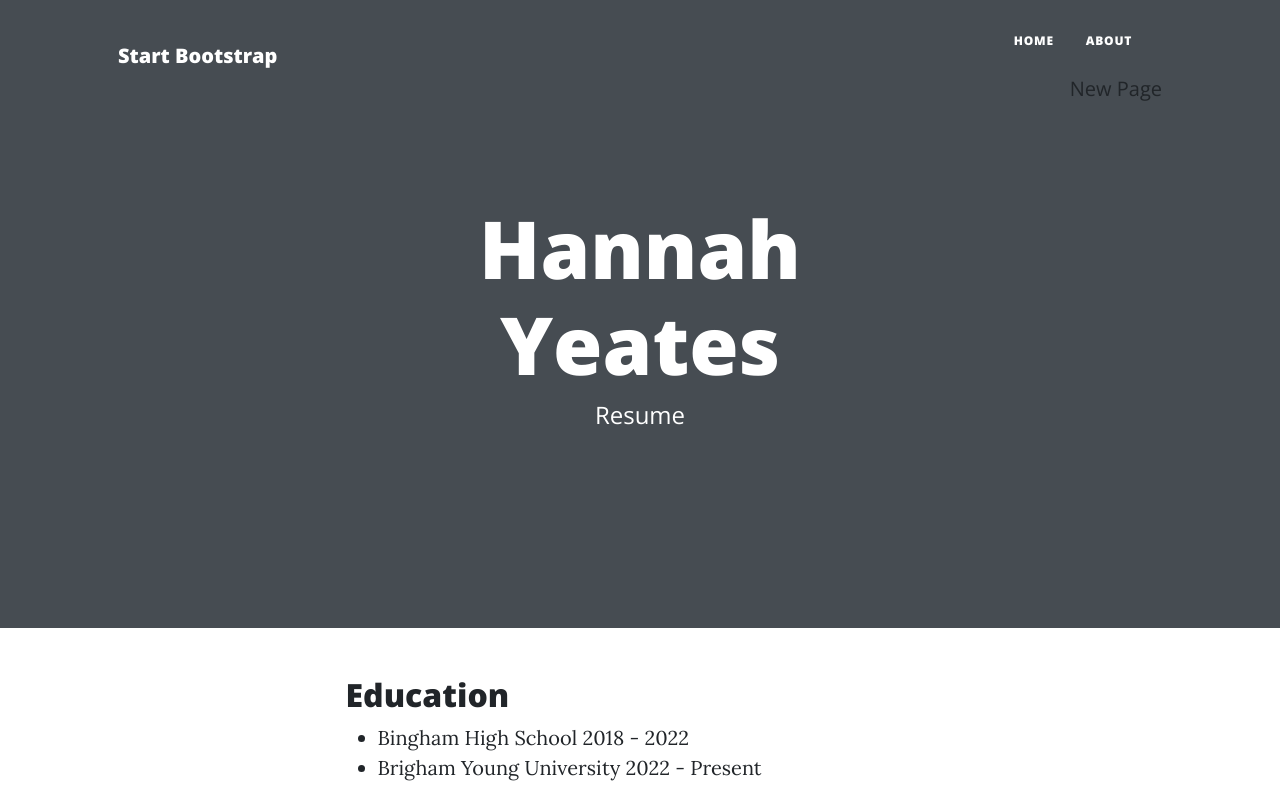
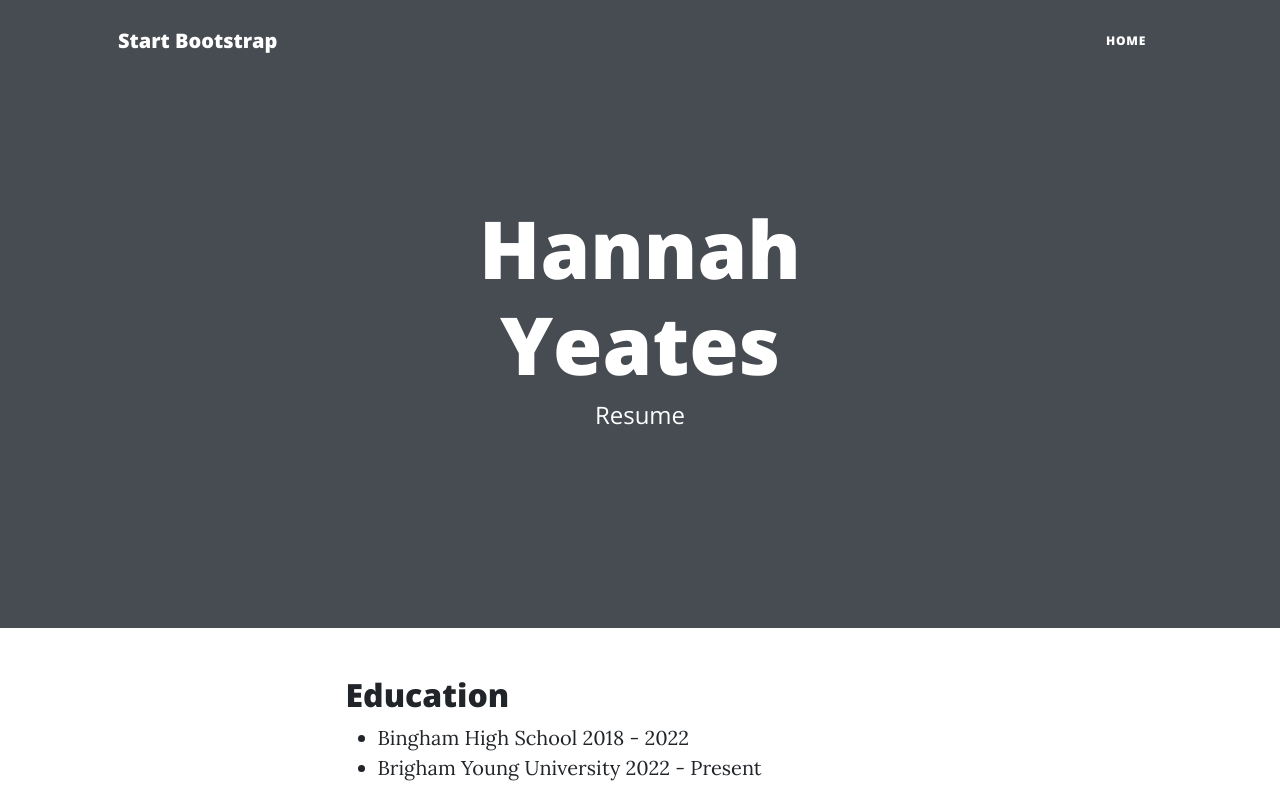
Before and after one commit to hanyeates/IS201, a plain HTML site: page index.html in a window 1280 px wide. Shown: the top 800 px of the page. Drawn offline with nearby package versions, Linux system fonts and the light colour scheme.

Commit message:
Update index.html

```diff
--- a/index.html
+++ b/index.html
@@ -28,7 +28,7 @@
                 <div class="collapse navbar-collapse" id="navbarResponsive">
                     <ul class="navbar-nav ms-auto py-4 py-lg-0">
                         <li class="nav-item"><a class="nav-link px-lg-3 py-3 py-lg-4" href="index.html">Home</a></li>
-                        <li class="nav-item"><a class="nav-link px-lg-3 py-3 py-lg-4" href="scratch.html">About</a>New Page</li>
+
 
                     </ul>
                 </div>
```
